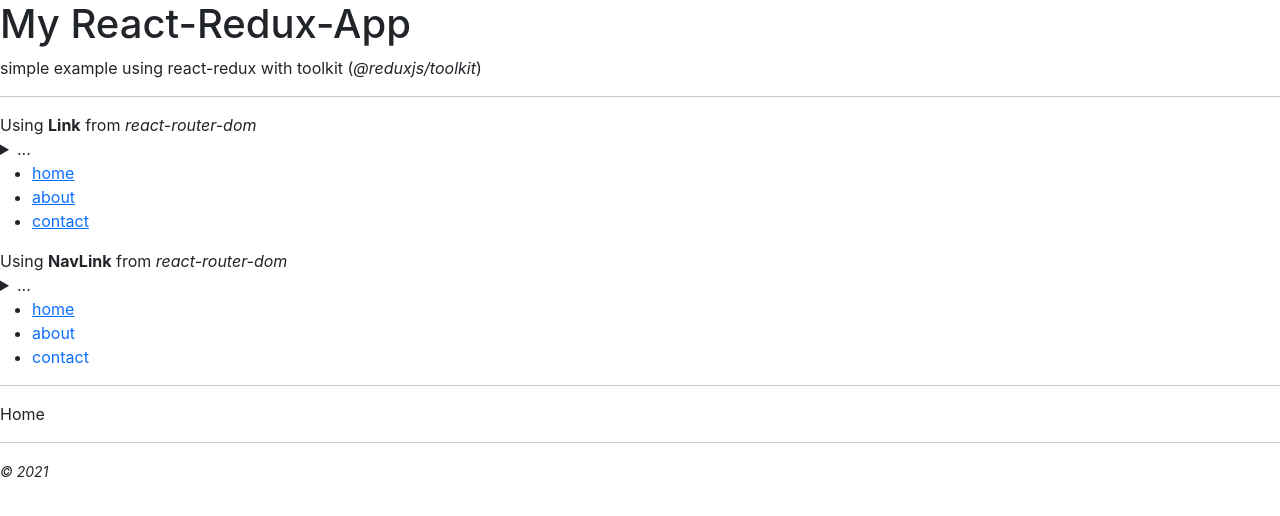
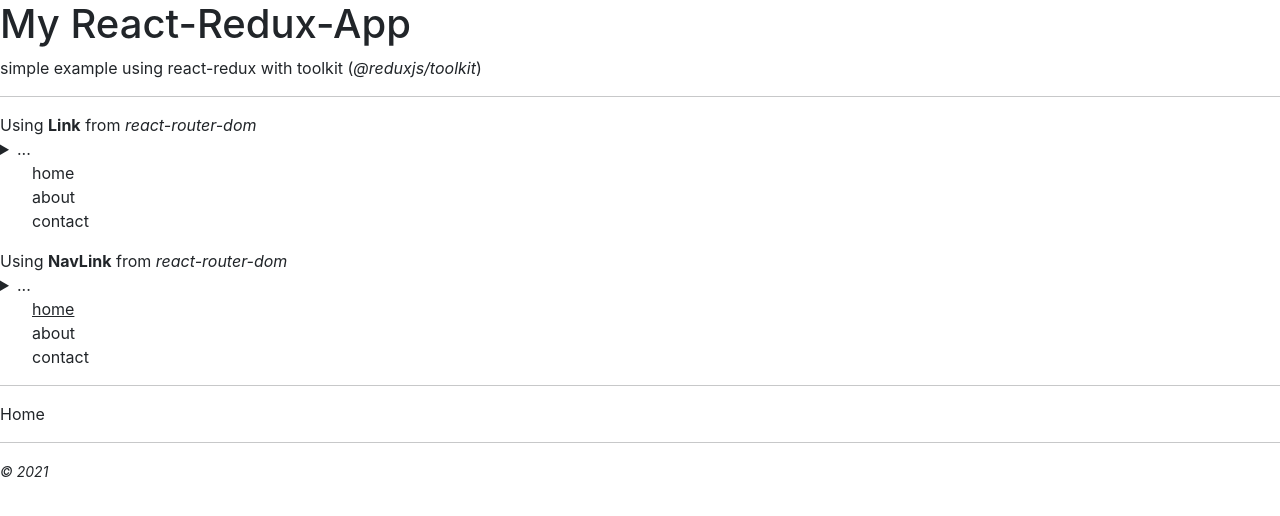
Before and after one commit to slaveofthecode/react-redux-app, a React (Create React App) app: page / in a window 1280 px wide. Shown: the top 516 px of the page. Built offline with nearby package versions, Linux system fonts and the light colour scheme.

Commit message:
Reset styles was applied

```diff
--- a/package.json
+++ b/package.json
@@ -10,7 +10,8 @@
     "react": "^18.2.0",
     "react-dom": "^18.2.0",
     "react-router-dom": "^6.8.0",
-    "react-scripts": "5.0.1"
+    "react-scripts": "5.0.1",
+    "sass": "^1.58.0"
   },
   "scripts": {
     "start": "react-scripts start",
--- a/src/styles/index.css
+++ b/src/styles/index.css
@@ -1,12 +1,24 @@
 @import url('ext-libraries.css');
 
+* {
+  box-sizing: border-box;
+  margin: 0;
+  margin: 0;
+}
+
+ul {
+  list-style: none;
+}
+
+a {
+  text-decoration: none;
+  color: inherit;
+}
+
 body {
-  margin: 0;
   font-family: -apple-system, BlinkMacSystemFont, 'Segoe UI', 'Roboto', 'Oxygen',
     'Ubuntu', 'Cantarell', 'Fira Sans', 'Droid Sans', 'Helvetica Neue',
     sans-serif;
-  -webkit-font-smoothing: antialiased;
-  -moz-osx-font-smoothing: grayscale;
 }
 
 code {
```
Also changed, not shown: 1 other file (tests, documents, lock files or other folders).
